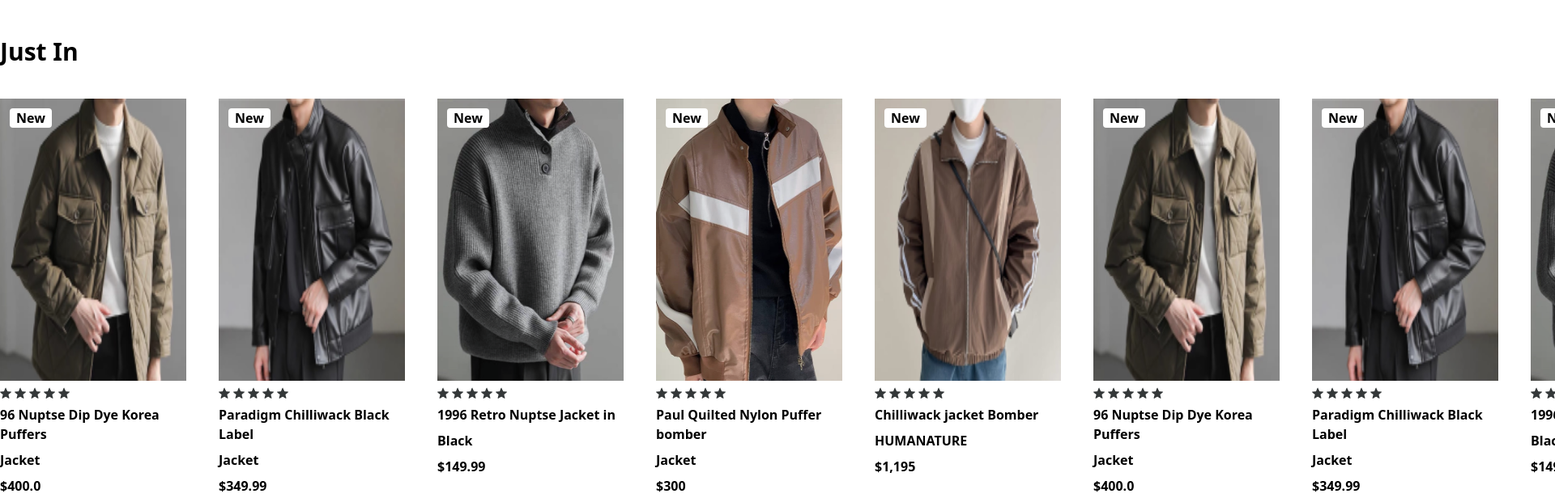
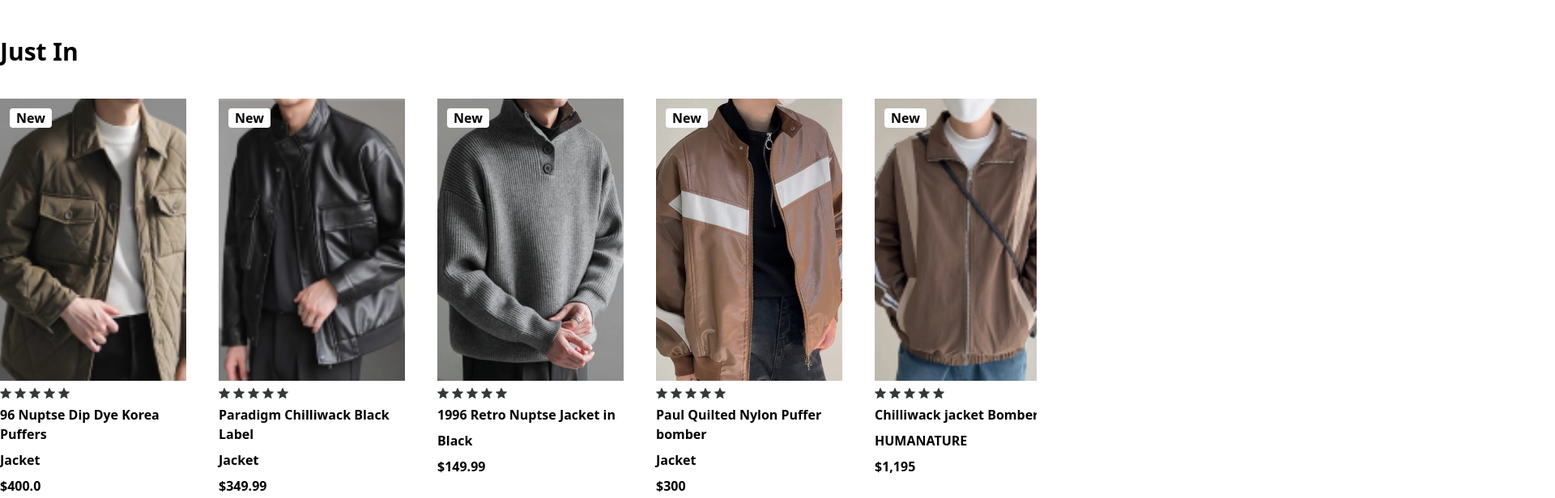
Before and after one commit to Ediana-Ekanem/road-map-app, a React (Vite) app: page / in a window 1280 px wide. Shown: the part 940-1556 px from the top of the page at 81% size, 1920 px wide, since content can reach past the window. Built offline with nearby package versions, Linux system fonts and the light colour scheme.

Commit message:
Updating JustIn, ProductCard and TrendingBrands Component

```diff
--- a/src/components/ProductCard.jsx
+++ b/src/components/ProductCard.jsx
@@ -11,8 +11,12 @@ export const ProductCard = ({ image, title, type, amount }) => {
 
       <div className="flex flex-col  space-y-2 w-[250px]">
         <div className="w-[230px] h-[349px]">
-          {/* todo: make the image not squeezed with object-fit:cover */}
-          <img className="w-full h-full " src={image} alt="category image" />
+          {/* The images still doesn't look clear */}
+          <img
+            className="w-full h-full object-cover "
+            src={image}
+            alt="category image"
+          />
         </div>
         <div className="flex space-x-1">
           <img src="/icons/Star Fill.png" alt="star icon" />
--- a/src/components/homeSections/JustIn.jsx
+++ b/src/components/homeSections/JustIn.jsx
@@ -8,8 +8,7 @@ const JustIn = () => {
     <div>
       <Container>
         <h2 className="font-bold text-3xl mt-5 mb-10">Just In</h2>
-        {/* todo: it shouldn't scroll the whole screen sideways, it should be scrollable within the container. HINT: use overflow-x */}
-        <div className="flex space-x-5">
+        <div className="flex space-x-5 overflow-x-auto whitespace-no-wrap">
           {Data.map((item) => (
             <ProductCard
               key={item.id}
--- a/src/components/homeSections/TrendingBrands.jsx
+++ b/src/components/homeSections/TrendingBrands.jsx
@@ -2,20 +2,43 @@ import React from "react";
 import Container from "../Container";
 
 const TrendingBrands = () => {
+  const brandImgs = [
+    {
+      id: 1,
+      image: "icons/logo 01.png",
+    },
+    {
+      id: 2,
+      image: "/icons/logo 02.png",
+    },
+    {
+      id: 3,
+      image: "/icons/logo 03.png",
+    },
+    {
+      id: 4,
+      image: "icons/logo 04.png",
+    },
+    {
+      id: 5,
+      image: "/icons/logo 05.png",
+    },
+    {
+      id: 6,
+      image: "/icons/logo 6.png",
+    },
+  ];
   return (
     <div className="my-10">
       <Container>
         <h1 className="text-neutral-900 text-xl font-semibold font-['Inter'] leading-loose text-center">
           Tending Brands
         </h1>
-        {/* Todo: revamp this to be a map instead of multiple image tags  */}
+
         <div className="flex space-x-5 justify-center items-center ">
-          <img src="/icons/logo 01.png" alt="" />
-          <img src="/icons/logo 02.png" alt="" />
-          <img src="/icons/logo 03.png" alt="" />
-          <img src="/icons/logo 04.png" alt="" />
-          <img src="/icons/logo 05.png" alt="" />
-          <img src="/icons/logo 6.png" alt="" />
+          {brandImgs.map((item, index) => (
+            <img key={item.id} src={item.image} alt={`Brand ${index + 1}`} />
+          ))}
         </div>
       </Container>
     </div>
```
